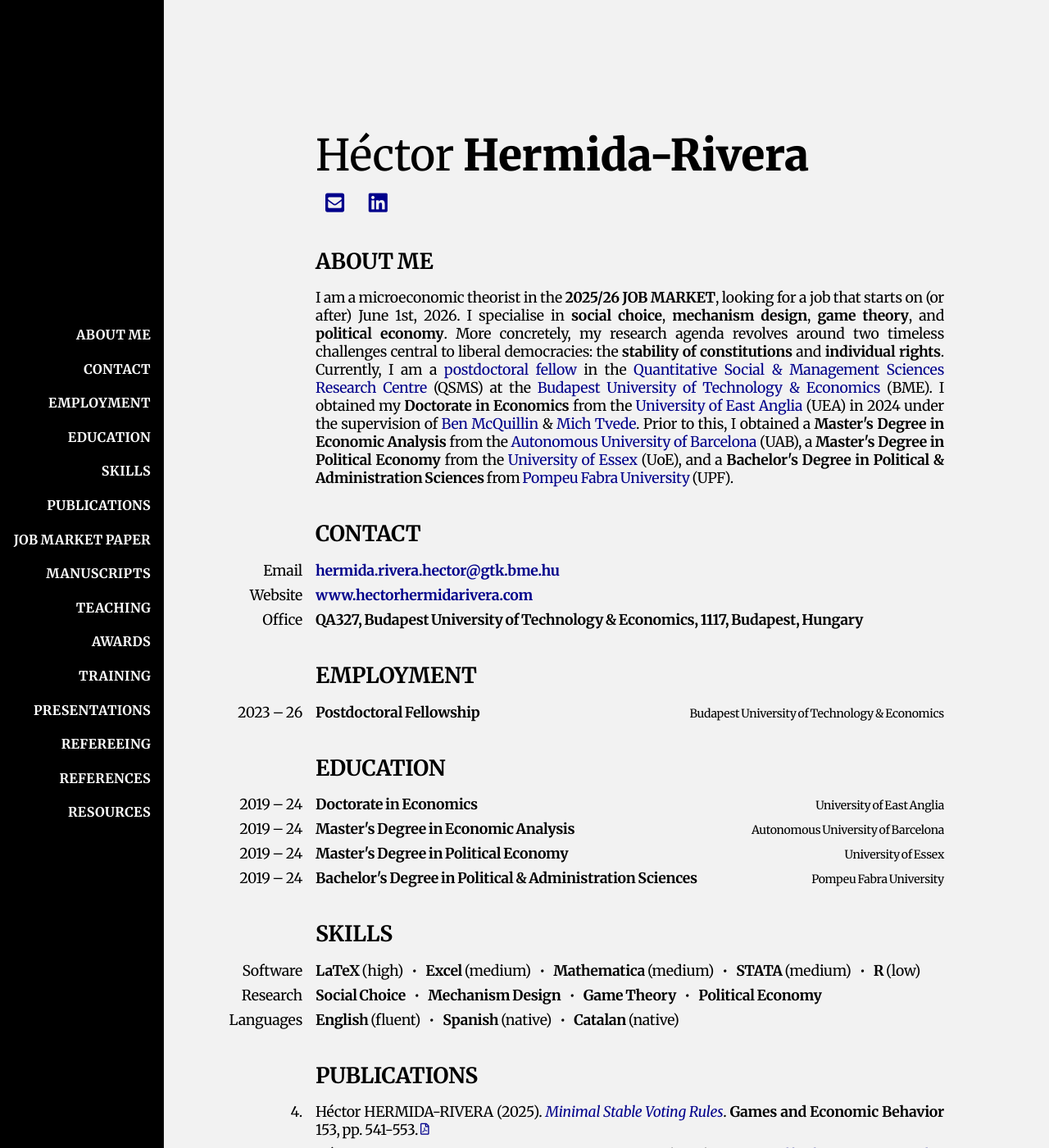
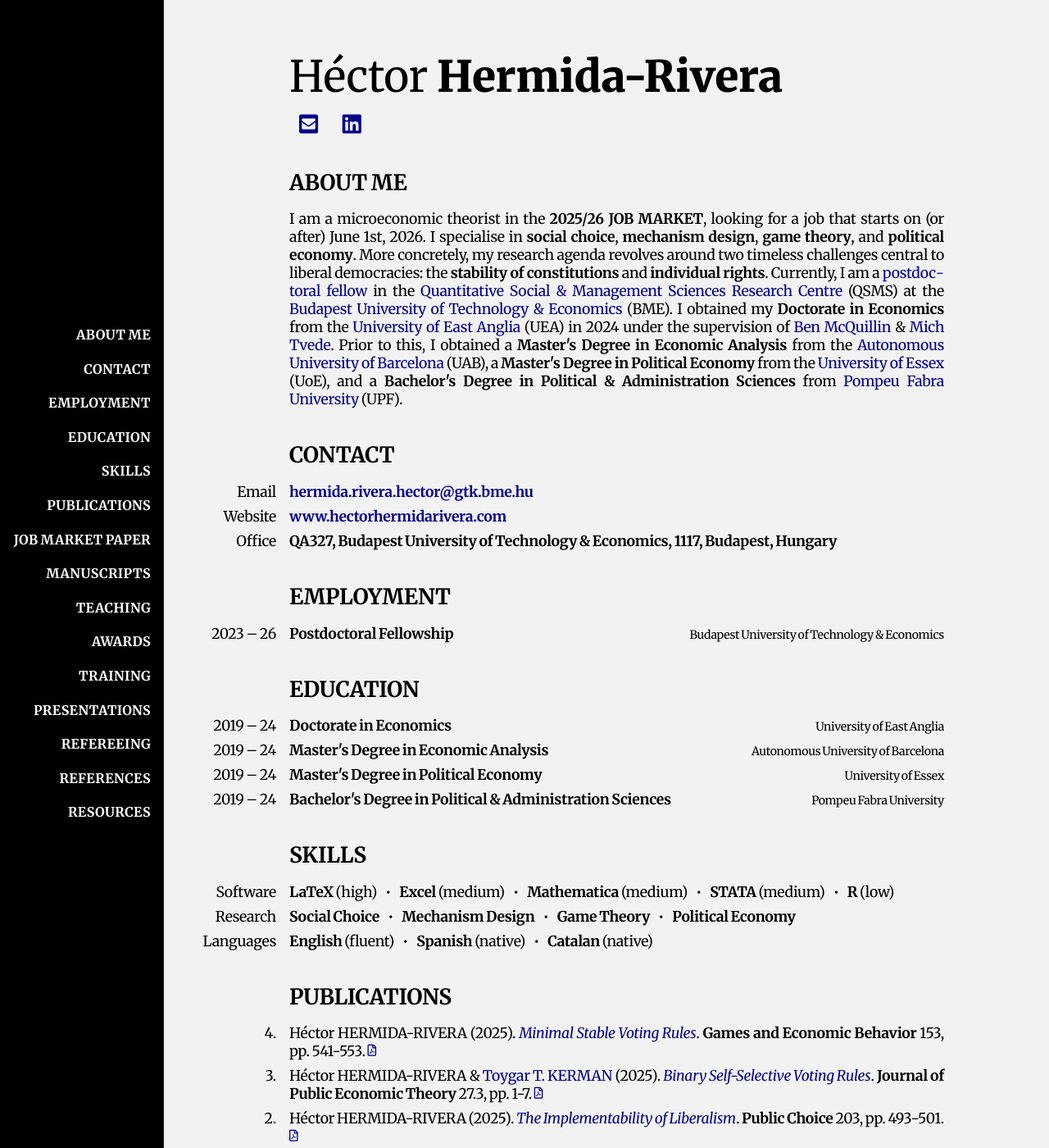
Before and after one commit to HectorHermidaRivera/hectorhermidarivera.github.io, a Jekyll site: the page built from index.md, in a window 1280 px wide and 1400 px high. Shown: the whole window at 82% size. Built offline with Jekyll 4.4.1, drawn with Linux system fonts in a browser that asks for light colours; a style sheet for code colours, icons or effects is not loaded.

Commit message:
Update style.css

```diff
--- a/assets/css/style.css
+++ b/assets/css/style.css
@@ -10,7 +10,7 @@ body {
   /*padding: 5% 5% 5% 2.5%;    */
   /*padding: clamp(10px, 5%, 100px) clamp(10px, 5%, 100px) clamp(10px, 5%, 100px) clamp(10px, 2.5%, 50px);*/
   /*max-width: 1300px;        */
-  padding: 10vw 10vw 10vw 5vw;
+  padding: 2.5vw 10vw 2.5vw 2.5vw;
   box-sizing: border-box;
   font-size: 1.1em;
   text-align: justify;
```
